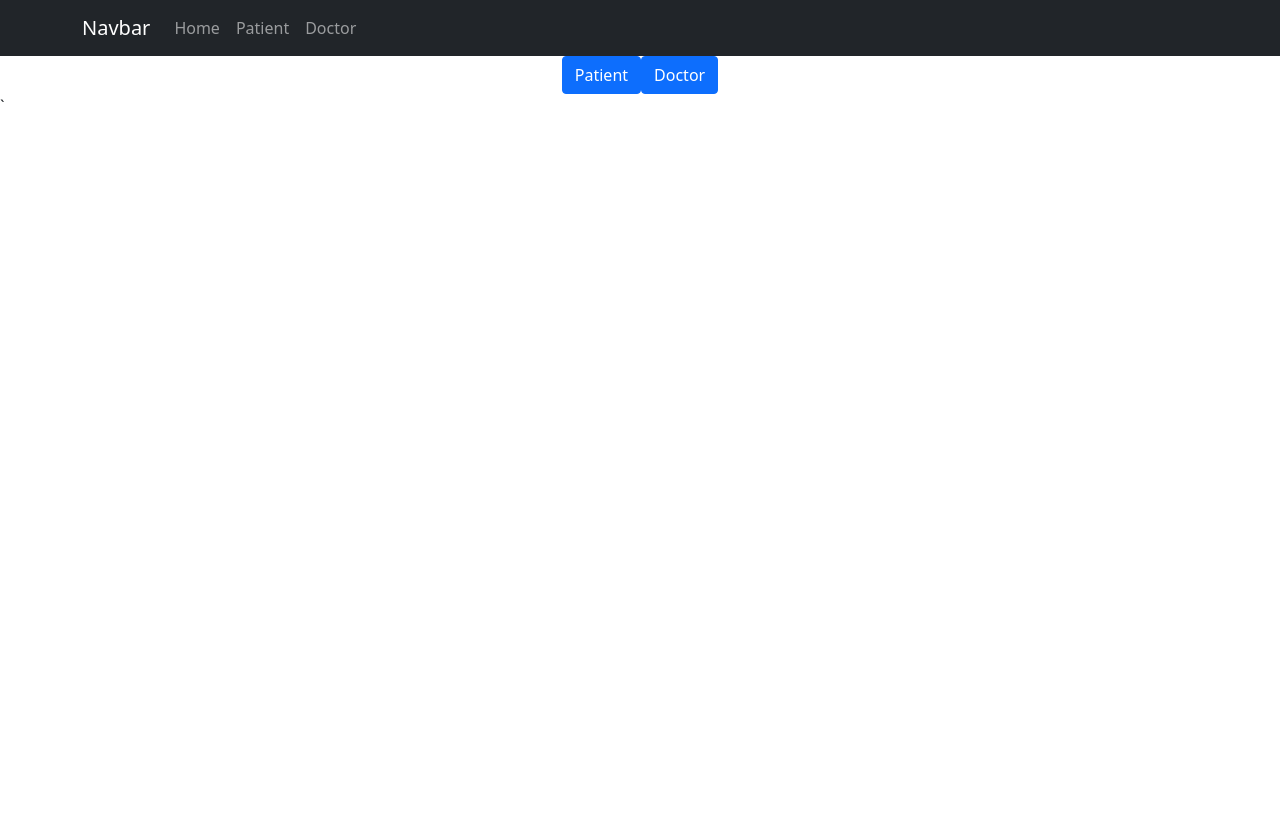
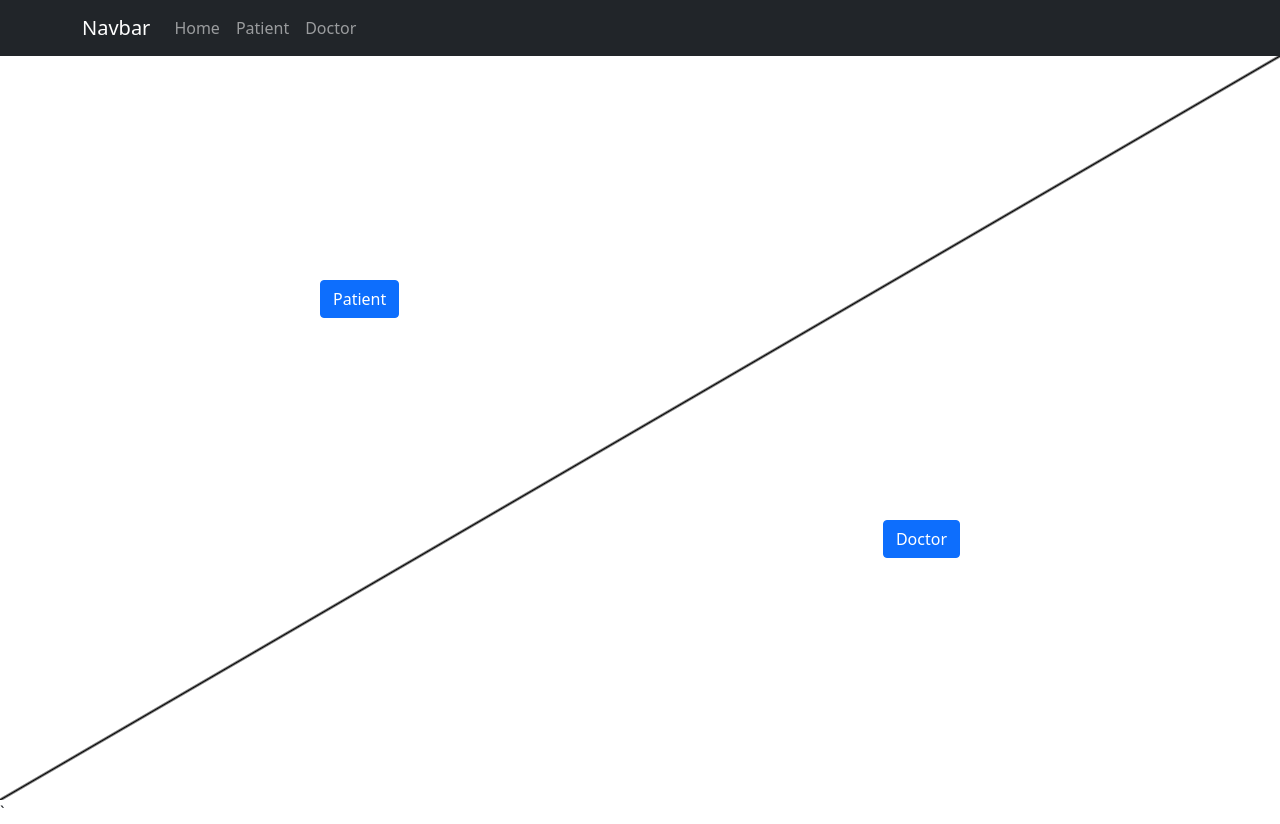
Before and after one commit to bozsAdam/varian-solution-deprecated-dependencies, a React (Create React App) app: page / in a window 1280 px wide. Before the commit the page ends 800 px from the top, so only its background shows below. Built offline with nearby package versions, Linux system fonts and the light colour scheme.

Commit message:
home styling

```diff
--- /dev/null
+++ b/src/pages/Home.css
@@ -0,0 +1,23 @@
+#home-page {
+    width: 100vw;
+    height: calc(100vh - 56px);
+    background:
+            linear-gradient(to top left,
+            rgba(0,0,0,0) 0%,
+            rgba(0,0,0,0) calc(50% - 2px),
+            rgba(0,0,0,1) 50%,
+            rgba(0,0,0,0) calc(50% + 2px),
+            rgba(0,0,0,0) 100%)
+}
+
+#patient-btn {
+    position: absolute;
+    top: 35%;
+    left: 25%;
+}
+
+#doctor-btn {
+    position: absolute;
+    top: 65%;
+    right: 25%;
+}
--- a/src/pages/Home.jsx
+++ b/src/pages/Home.jsx
@@ -1,3 +1,4 @@
+import './Home.css';
 import Button from 'react-bootstrap/Button';
 import {useHistory} from "react-router-dom";
 
@@ -10,13 +11,14 @@ function Home() {
     }
 
     return (
-        <div className='home-page'>
-           <Button variant='primary' onClick={() => {
-               clickHandler('/patient');
-           }} >Patient</Button>
-           <Button variant='primary' onClick={() => {
-               clickHandler('/doctor');
-           }}>Doctor</Button>
+        <div id='home-page'>
+            <div id='separator-line'/>
+            <Button id='patient-btn' variant='primary' onClick={() => {
+                clickHandler('/patient');
+            }} >Patient</Button>
+            <Button id='doctor-btn' variant='primary' onClick={() => {
+                clickHandler('/doctor');
+            }}>Doctor</Button>
         </div>
     )
 }
```
